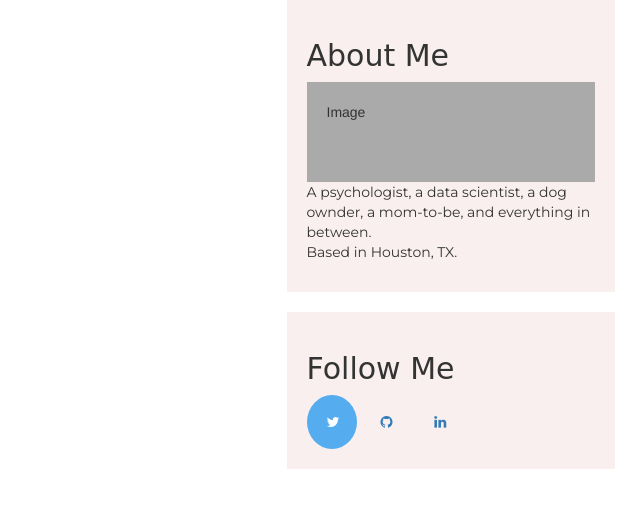
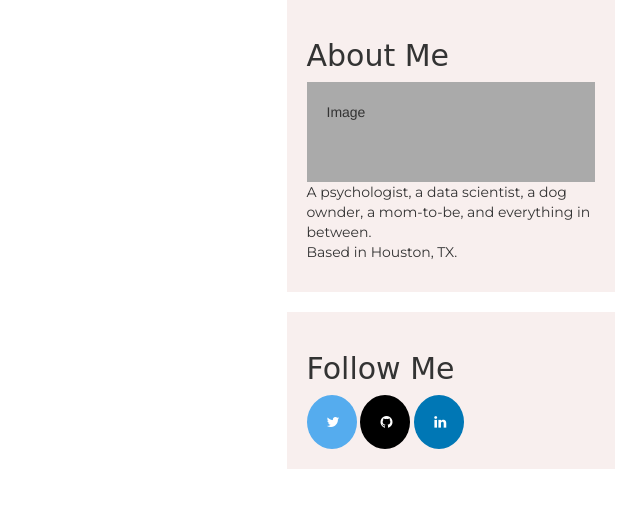
Before and after one commit to reesiecup/my-first-blog, a Django app: page / in a window 1280 px wide. Shown: the part 211-719 px from the top of the page, without its empty margins (640-1280 px from the left). Run offline with Django 3.2, Linux system fonts and the light colour scheme; data that the repository does not hold is empty; some libraries are stand-ins or nearby versions; some web fonts are replaced.

Commit message:
attempt #2 added social media links

```diff
--- a/blog/static/css/blog.css
+++ b/blog/static/css/blog.css
@@ -108,7 +108,7 @@ p {
 
 .fa {
     padding: 20px;
-    font-size: 30px;
+    font-size: 50px;
     width: 50px;
     text-align: center;
     text-decoration: none;
@@ -119,8 +119,8 @@ p {
     opacity: 0.7;
 }
 
-.fa-facebook {
-    background: #3B5998;
+.fa-github {
+    background: #000000;
     color: white;
 }
 
@@ -128,3 +128,8 @@ p {
     background: #55ACEE;
     color: white;
 }
+
+.fa-linkedin {
+    background: #0077B5;
+    color: white;
+}
```
